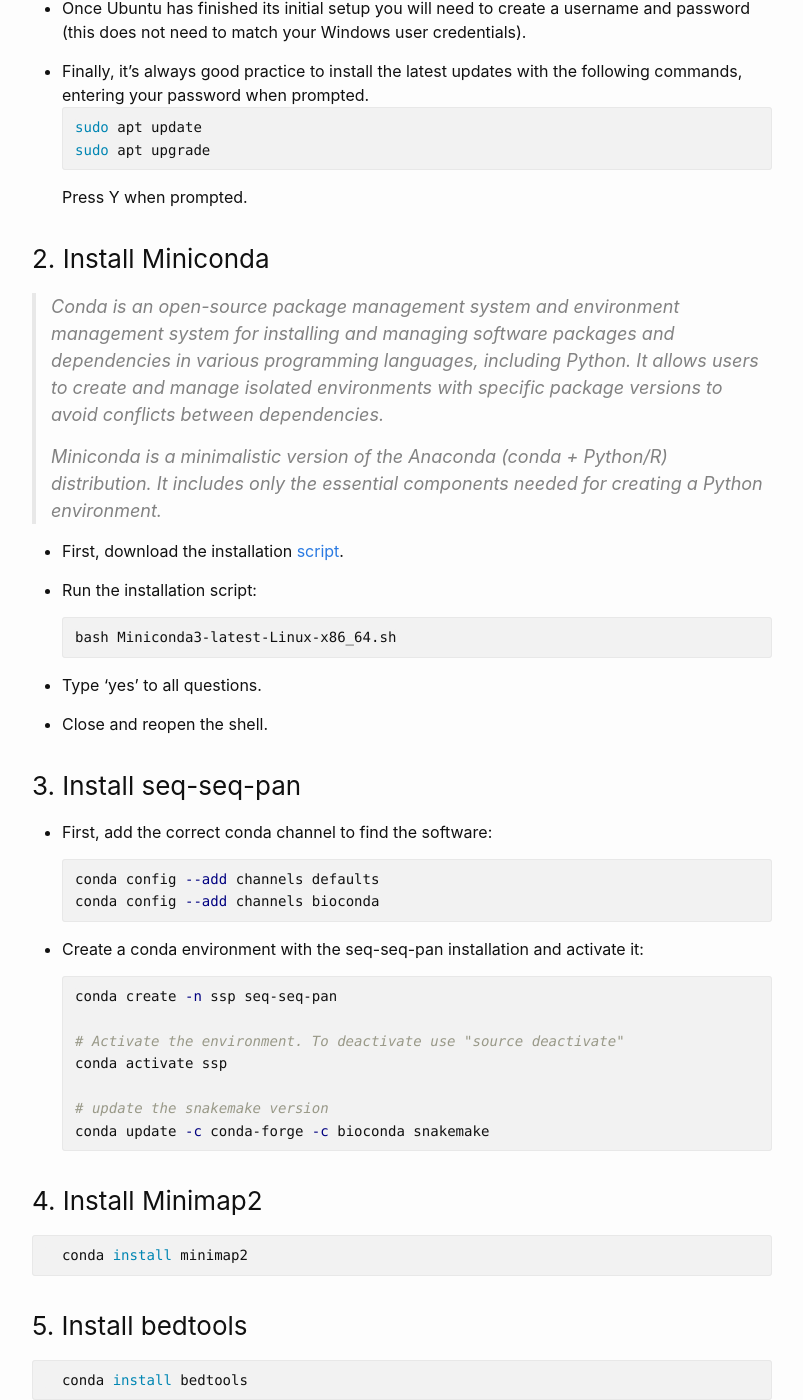
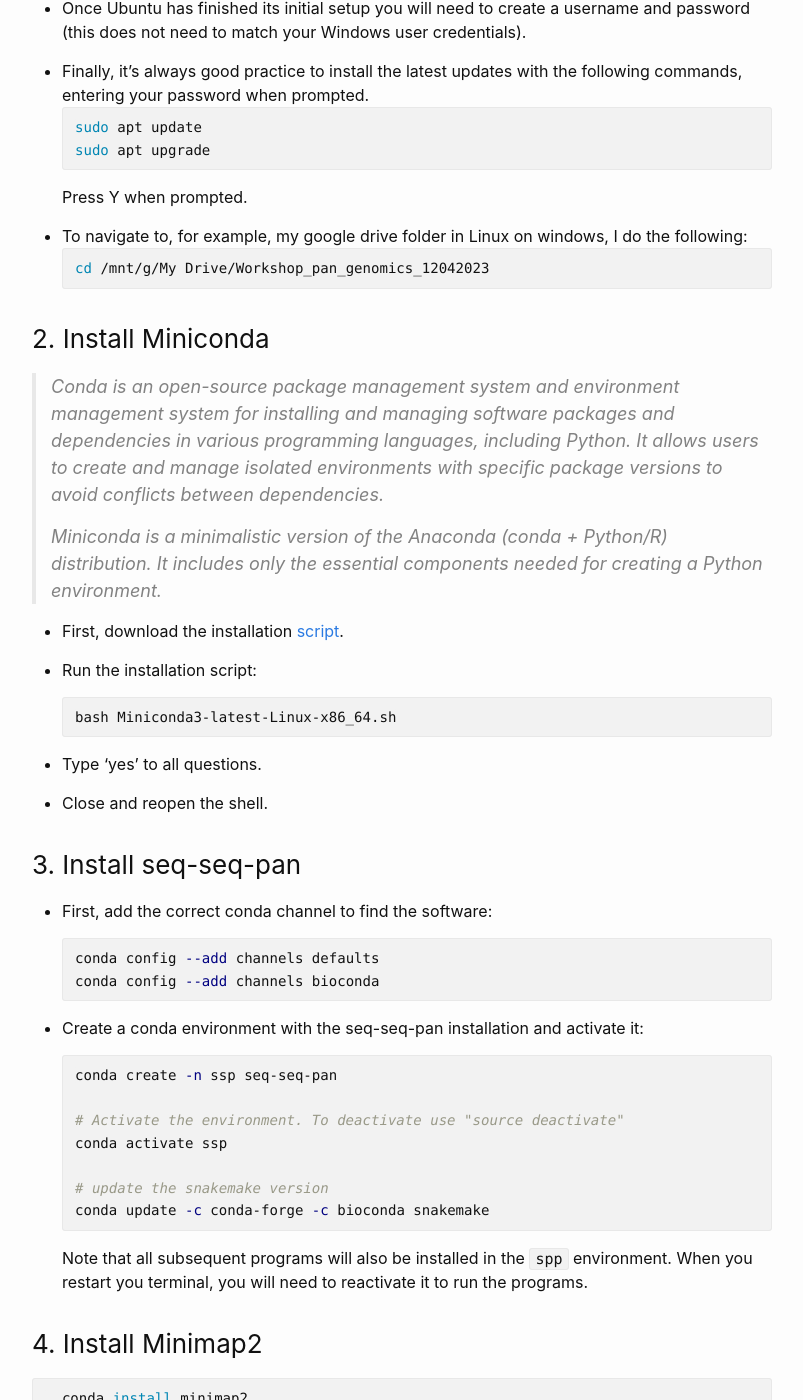
Before and after one commit to StevenVB12/stevenvb12.github.io, a Jekyll site: the page built from _posts/2023-03-30-Installation-notes.md, in a window 1280 px wide and 1400 px high, scrolled down 524 px. Shown: the whole window, without its empty margins (238-1041 px from the left). Built offline with Jekyll 4.4.1, drawn with Linux system fonts in a browser that asks for light colours.

Commit message:
Update 2023-03-30-Installation-notes.md

`````diff
--- a/_posts/2023-03-30-Installation-notes.md
+++ b/_posts/2023-03-30-Installation-notes.md
@@ -25,6 +25,11 @@ categories: misc
   sudo apt upgrade
   ````
   Press Y when prompted.
+
+* To navigate to, for example, my google drive folder in Linux on windows, I do the following:
+  ````sh
+  cd /mnt/g/My Drive/Workshop_pan_genomics_12042023
+  ````
 
 ### 2. Install Miniconda
 
@@ -64,6 +69,7 @@ categories: misc
   # update the snakemake version
   conda update -c conda-forge -c bioconda snakemake
   ````
+  Note that all subsequent programs will also be installed in the `spp` environment. When you restart you terminal, you will need to reactivate it to run the programs.
 
 ### 4. Install Minimap2
 
`````
